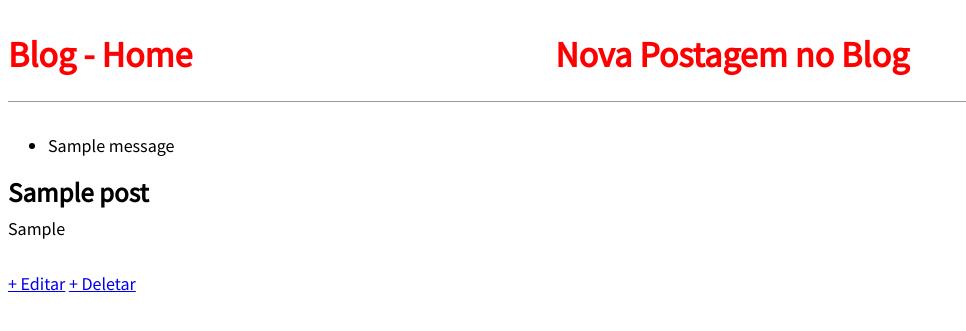
After one commit to dhiegogoncalves/blog_django, a Django app: a page that uses mysite/templates/base.html in a window 1280 px wide. The commit adds this page. Shown: the top 331 px of the page, without its empty margins (0-966 px from the left). Run offline with Django 3.2, Linux system fonts and the light colour scheme; tables that the repository leaves empty hold one stand-in row (values such as "Sample post"); one stand-in notice (Sample message) is shown.

Commit message:
Implementação do CRUD do Post

```diff
--- a/mysite/blog/models.py
+++ b/mysite/blog/models.py
@@ -1,6 +1,10 @@
 from django.contrib.auth.models import User
 from django.db import models
+from django.db.models.signals import post_save
+from django.dispatch import receiver
+from django.urls import reverse
 from django.utils import timezone
+from django.utils.text import slugify
 
 
 class PublishedManager(models.Manager):
@@ -25,8 +29,27 @@ class Post(models.Model):
     objects = models.Manager()
     published = PublishedManager()
 
+    def get_absolute_url(self):
+        return reverse('home')
+
+    def get_absolute_url_detail(self):
+        return reverse('post_detail', args=[self.slug])
+
+    def get_absolute_url_update(self):
+        return reverse('post_edit', args=[self.pk])
+
+    def get_absolute_url_delete(self):
+        return reverse('post_delete', args=[self.pk])
+
     class Meta:
         ordering = ('-publicado',)
 
     def __str__(self):
         return self.titulo
+
+
+@receiver(post_save, sender=Post)
+def insert_slug(sender, instance, **kwargs):
+    if not instance.slug:
+        instance.slug = slugify(instance.titulo)
+        return instance.save()
--- /dev/null
+++ b/mysite/blog/templates/blog/post_detail.html
@@ -0,0 +1,12 @@
+{% extends 'base.html' %}
+
+{% block title %} Blog - Detalhe {% endblock title %}
+
+{% block content %}
+<div class="post-entry">
+    <h2>{{object.titulo}}</h2>
+    <p>{{object.conteudo}}</p>
+</div>
+<a href="{{object.get_absolute_url_update}}">+ Editar</a>
+<a href="{{object.get_absolute_url_delete}}">+ Deletar</a>
+{% endblock content %}
--- /dev/null
+++ b/mysite/blog/urls.py
@@ -0,0 +1,11 @@
+from django.urls import path
+
+from .views import BlogListView, BlogCreateView, BlogDetailView, BlogUpdateView, BlogDeleteView
+
+urlpatterns = [
+    path('', BlogListView.as_view(), name='home'),
+    path('post/new', BlogCreateView.as_view(), name='post_new'),
+    path('post/<int:pk>/edit', BlogUpdateView.as_view(), name='post_edit'),
+    path('post/<slug:slug>', BlogDetailView.as_view(), name='post_detail'),
+    path('post/<int:pk>/delete', BlogDeleteView.as_view(), name='post_delete'),
+]
--- a/mysite/blog/views.py
+++ b/mysite/blog/views.py
@@ -1,3 +1,54 @@
-from django.shortcuts import render
+from django.contrib import messages
+from django.contrib.messages.views import SuccessMessageMixin
+from django.urls import reverse_lazy
+from django.views.generic import ListView, DetailView, CreateView, UpdateView, DeleteView
 
-# Create your views here.
+from .models import Post
+
+
+class BlogListView(ListView):
+    model = Post
+    template_name = 'blog/home.html'
+
+
+class BlogCreateView(SuccessMessageMixin, CreateView):
+    model = Post
+    fields = ['autor', 'titulo', 'conteudo']
+    template_name = 'blog/post_new.html'
+    # context_object_name = 'post'
+    success_message = "%(field)s - criado com sucesso"
+
+    def get_success_message(self, cleaned_data):
+        return self.success_message % dict(
+            cleaned_data,
+            field=self.object.titulo,
+        )
+
+
+class BlogUpdateView(SuccessMessageMixin, UpdateView):
+    model = Post
+    fields = ['autor', 'titulo', 'conteudo']
+    template_name = 'blog/post_edit.html'
+    success_message = "%(field)s - alterado com sucesso"
+
+    def get_success_message(self, cleaned_data):
+        return self.success_message % dict(
+            cleaned_data,
+            field=self.object.titulo,
+        )
+
+
+class BlogDetailView(DetailView):
+    model = Post
+    template_name = 'blog/post_detail.html'
+
+
+class BlogDeleteView(SuccessMessageMixin, DeleteView):
+    model = Post
+    template_name = 'blog/post_delete.html'
+    success_url = reverse_lazy('home')
+    success_message = "Deletado com sucesso"
+
+    def delete(self, request, *args, **kwargs):
+        messages.success(self.request, self.success_message)
+        return super(BlogDeleteView, self).delete(request, *args, **kwargs)
--- a/mysite/mysite/urls.py
+++ b/mysite/mysite/urls.py
@@ -15,12 +15,13 @@ Including another URLconf
 """
 from django.conf.urls.static import static
 from django.contrib import admin
-from django.urls import path
+from django.urls import path, include
 
 from django.conf import settings
 
 urlpatterns = [
     path('admin/', admin.site.urls),
+    path('', include('blog.urls')),
 ]
 
 if settings.DEBUG:
--- /dev/null
+++ b/mysite/statics/css/style.css
@@ -0,0 +1,45 @@
+
+body{
+    font-family: 'Source Sans Pro', sans-serif;
+    font-size: 18px;
+}
+
+header{
+    border-bottom: 1px solid #999;
+    margin-bottom: 2rem;
+    display: flex;
+}
+
+header  h1 a{
+    color:red;
+    text-decoration: none;
+}
+
+.nav-left{
+    margin-right: auto;
+}
+
+.nav-right {
+      display: flex;
+      padding-top: 2rem;
+}
+
+.post-entry {
+  margin-bottom: 2rem;
+}
+
+ .post-entry h2 {
+   margin: 0.5rem 0;
+ }
+
+.post-entry h2 a, .post-entry h2 a:visited {
+  color: blue;
+  text-decoration: none;
+}
+.post-entry p {
+   margin: 0;
+   font-weight: 400;
+}
+.post-entry h2 a:hover {
+   color:red;
+}
--- a/mysite/templates/base.html
+++ b/mysite/templates/base.html
@@ -1,12 +1,32 @@
 {% load static %}
 <!DOCTYPE html>
-<html lang="en">
+<html lang="pt-br">
 <head>
     <meta charset="UTF-8">
-    <link rel="stylesheet" href="{% static 'style.css' %}">
-    <title>Title</title>
+    <link href="https://fonts.googleapis.com/css?family=Source+Sans+Pro:400" rel="stylesheet">
+    <link rel="stylesheet" href="{% static 'css/style.css' %}">
+    <title>{% block title %} {% endblock title %}</title>
 </head>
 <body>
-
+<header>
+    <div class="nav-left">
+        <h1><a href="/">Blog - Home</a></h1>
+    </div>
+    <div class="nav-left">
+        <h1><a href="{% url 'post_new' %}">Nova Postagem no Blog</a></h1>
+    </div>
+</header>
+<div class="container">
+    {% if messages %}
+    <ul class="messages">
+        {% for message in messages %}
+        <li
+                {% if message.tags %} class="{{ message.tags }}" {% endif %}>{{ message }}
+        </li>
+        {% endfor %}
+    </ul>
+    {% endif %}
+    {% block content %} {% endblock content %}
+</div>
 </body>
 </html>
```
Also changed, not shown: mysite/blog/templates/blog/home.html (added, +12 -0 lines), mysite/blog/templates/blog/post_delete.html (added, +11 -0 lines), mysite/blog/templates/blog/post_edit.html (added, +11 -0 lines), mysite/blog/templates/blog/post_new.html (added, +11 -0 lines), 1 other file.
